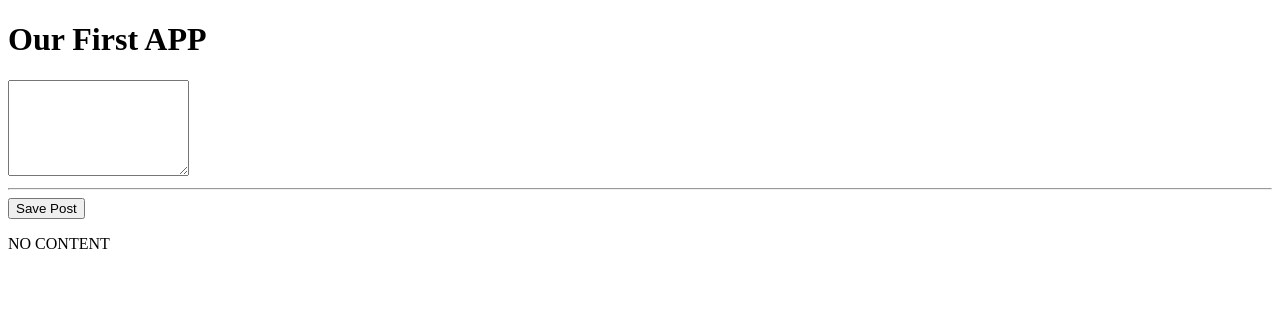
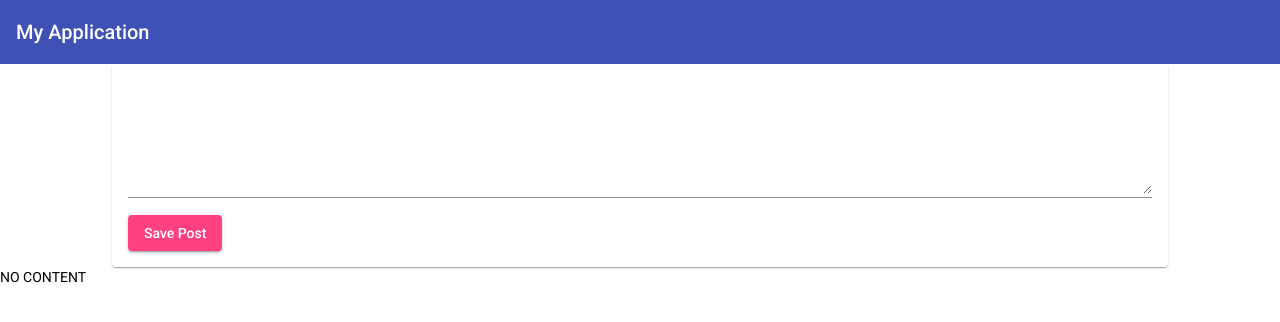
Before and after one commit to afnan2013/SocialCommunicationApp, an Angular app: page / in a window 1280 px wide. Shown: the top 322 px of the page. Built offline with nearby package versions, Linux system fonts and the light colour scheme.

Commit message:
Addition of Material Design to our Project
1. MatButton
2. MatInput
2. MatToolbar
3. MatCard

```diff
--- a/angular.json
+++ b/angular.json
@@ -24,6 +24,7 @@
               "src/assets"
             ],
             "styles": [
+              "./node_modules/@angular/material/prebuilt-themes/indigo-pink.css",
               "src/styles.css"
             ],
             "scripts": []
@@ -87,6 +88,7 @@
               "src/assets"
             ],
             "styles": [
+              "./node_modules/@angular/material/prebuilt-themes/indigo-pink.css",
               "src/styles.css"
             ],
             "scripts": []
--- a/package.json
+++ b/package.json
@@ -12,10 +12,12 @@
   "private": true,
   "dependencies": {
     "@angular/animations": "~11.2.13",
+    "@angular/cdk": "^11.2.13",
     "@angular/common": "~11.2.13",
     "@angular/compiler": "~11.2.13",
     "@angular/core": "~11.2.13",
     "@angular/forms": "~11.2.13",
+    "@angular/material": "^11.2.13",
     "@angular/platform-browser": "~11.2.13",
     "@angular/platform-browser-dynamic": "~11.2.13",
     "@angular/router": "~11.2.13",
--- a/src/app/app.component.html
+++ b/src/app/app.component.html
@@ -1,3 +1,3 @@
-<h1>Our First APP</h1>
+<app-header></app-header>
 
 <app-post-create></app-post-create>
--- a/src/app/app.module.ts
+++ b/src/app/app.module.ts
@@ -4,13 +4,27 @@
 
 import { AppComponent } from './app.component';
 import { PostCreateComponent } from './post/post-create/post-create.component';
+import { BrowserAnimationsModule } from '@angular/platform-browser/animations';
+import { HeaderComponent } from './header/header.component';
+
+import {MatInputModule} from '@angular/material/input';
+import {MatCardModule} from '@angular/material/card';
+import {MatButtonModule} from '@angular/material/button';
+import {MatToolbarModule} from '@angular/material/toolbar';
+
 
 @NgModule({
   declarations: [
-    AppComponent, PostCreateComponent
+    AppComponent, PostCreateComponent, HeaderComponent
   ],
   imports: [
-    BrowserModule, FormsModule
+    BrowserModule,
+    FormsModule,
+    BrowserAnimationsModule,
+    MatInputModule,
+    MatCardModule,
+    MatButtonModule,
+    MatToolbarModule
   ],
   providers: [],
   bootstrap: [AppComponent]
--- /dev/null
+++ b/src/app/header/header.component.html
@@ -0,0 +1,3 @@
+<mat-toolbar color="primary">
+  <span>My Application</span>
+</mat-toolbar>
--- /dev/null
+++ b/src/app/post/post-create/post-create.component.css
@@ -0,0 +1,9 @@
+mat-card {
+  width: 80%;
+  margin: auto;
+}
+
+mat-form-field,
+textarea {
+  width: 100%;
+}
--- a/src/app/post/post-create/post-create.component.html
+++ b/src/app/post/post-create/post-create.component.html
@@ -1,4 +1,10 @@
-<textarea rows="6" [(ngModel)]="postInput"></textarea>
-<hr>
-<button (click)="addPost()">Save Post</button>
+<mat-card>
+  <mat-form-field>
+    <textarea matInput rows="6" [(ngModel)]="postInput"></textarea>
+  </mat-form-field>
+  <button mat-raised-button color="accent" (click)="addPost()">Save Post</button>
+</mat-card>
+
+
+
 <p>{{ newPost }}</p>
--- a/src/app/post/post-create/post-create.component.ts
+++ b/src/app/post/post-create/post-create.component.ts
@@ -2,7 +2,8 @@
 
 @Component({
   selector:"app-post-create",
-  templateUrl:"./post-create.component.html"
+  templateUrl:"./post-create.component.html",
+  styleUrls: ["./post-create.component.css"]
 })
 export class PostCreateComponent {
 
--- a/src/index.html
+++ b/src/index.html
@@ -6,8 +6,11 @@
   <base href="/">
   <meta name="viewport" content="width=device-width, initial-scale=1">
   <link rel="icon" type="image/x-icon" href="favicon.ico">
+  <link rel="preconnect" href="https://fonts.gstatic.com">
+  <link href="https://fonts.googleapis.com/css2?family=Roboto:wght@300;400;500&display=swap" rel="stylesheet">
+  <link href="https://fonts.googleapis.com/icon?family=Material+Icons" rel="stylesheet">
 </head>
-<body>
+<body class="mat-typography">
   <app-root></app-root>
 </body>
 </html>
--- a/src/styles.css
+++ b/src/styles.css
@@ -1 +1,4 @@
 /* You can add global styles to this file, and also import other style files */
+
+html, body { height: 100%; }
+body { margin: 0; font-family: Roboto, "Helvetica Neue", sans-serif; }
```
Also changed, not shown: src/app/header/header.component.ts (added, +10 -0 lines), 1 other file (tests, documents, lock files or other folders).
